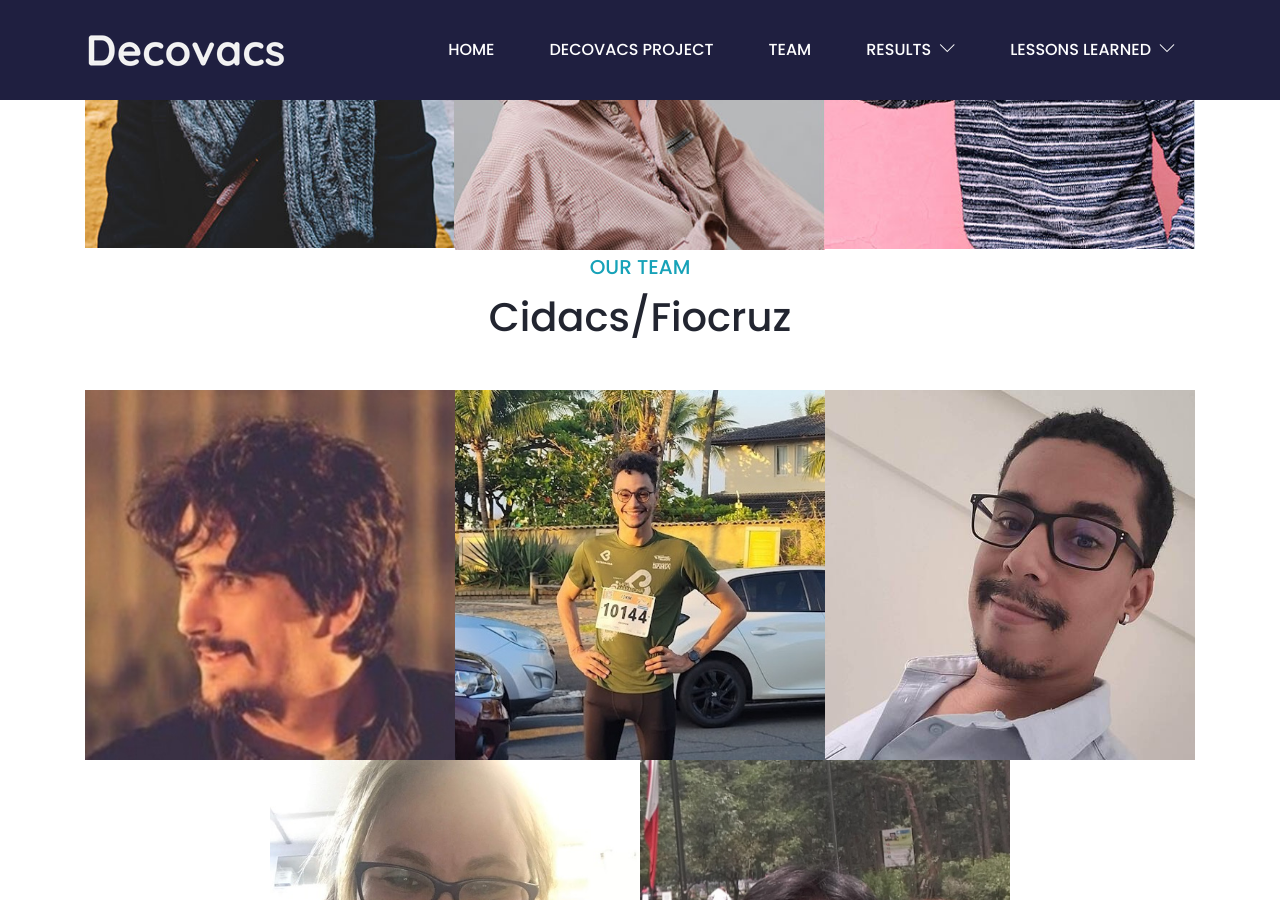
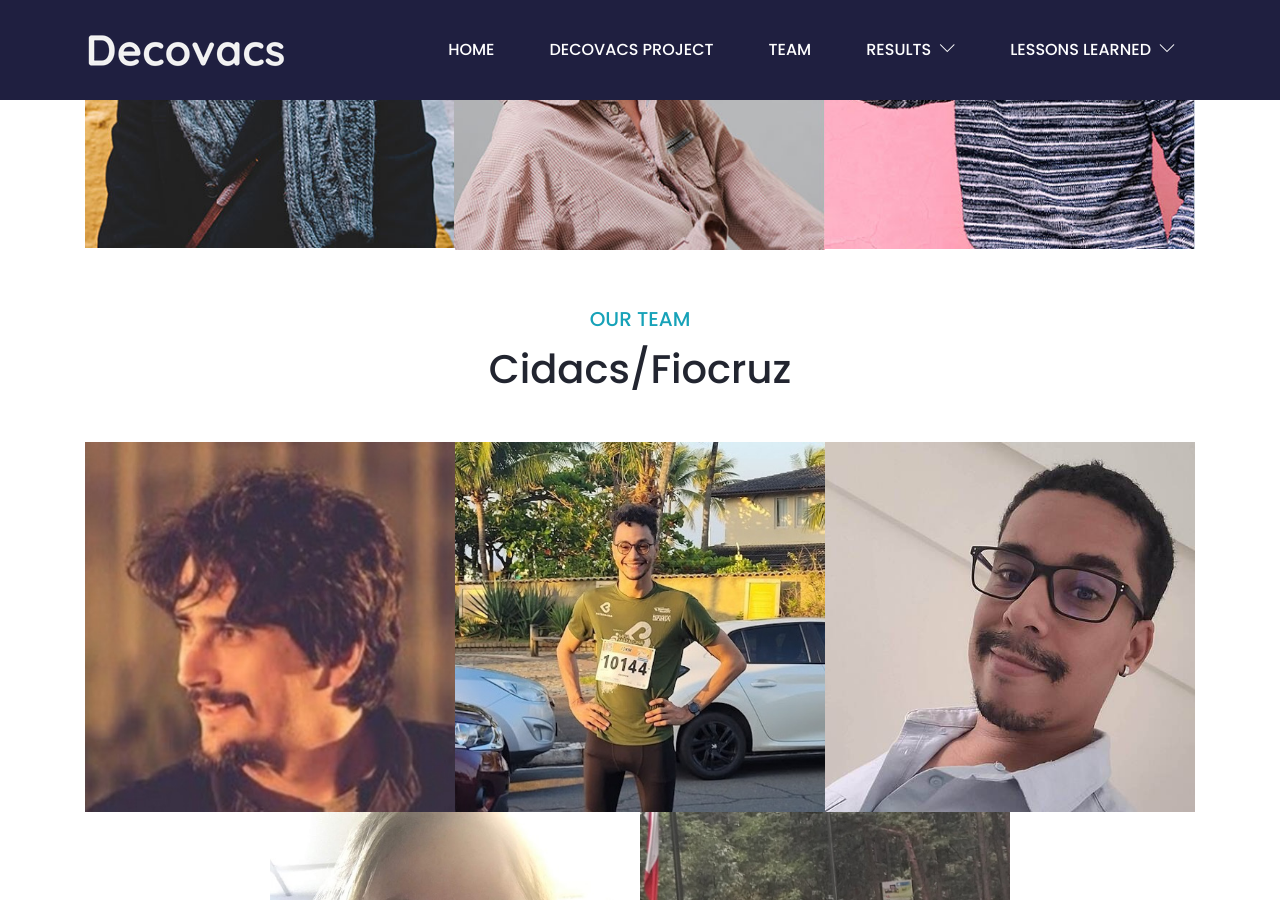
Before and after one commit to decovacs/decovacs.github.io, a Jekyll site: the page built from team.html, in a window 1280 px wide and 900 px high, scrolled down 2597 px. Built offline with Jekyll 4.4.1, drawn with Linux system fonts in a browser that asks for light colours.

Commit message:
Update team.html

```diff
--- a/team.html
+++ b/team.html
@@ -113,7 +113,7 @@
 				</div>
 			</div>
 		</div>
-
+		<br><br>
 		<div class="row justify-content-center">
 			<div class="col-lg-7 text-center">
 				<span class="h5 text-color text-uppercase">
@@ -146,7 +146,7 @@
 				<div class="team-item position-relative">
 					<img src="{{'/assets/images/team/juracy-bertolo.jpeg' | relative_url}}" alt="" class="img-fluid w-100">
 					<div class="team-overlay-content px-4 py-3">
-						<h5 class="mb-0 text-white">Juracy Bertoldo</h5>
+						<h5 class="mb-0 text-white">Juracy Bertoldo Santos Junior</h5>
 						<p>Manager</p>
 					</div>
 				</div>
@@ -159,7 +159,7 @@
 				<div class="team-item position-relative">
 					<img src="{{'/assets/images/team/pilar-veras.jpeg' | relative_url}}" alt="" class="img-fluid w-100">
 					<div class="team-overlay-content px-4 py-3">
-						<h5 class="mb-0 text-white">Pilar Veras</h5>
+						<h5 class="mb-0 text-white">Pilar Tavares Veras Florentino</h5>
 						<p>Manager</p>
 					</div>
 				</div>
@@ -168,7 +168,7 @@
 				<div class="team-item position-relative">
 					<img src="{{'/assets/images/team/renzo-ortiz.jpg' | relative_url}}" alt="" class="img-fluid w-100">
 					<div class="team-overlay-content px-4 py-3">
-						<h5 class="mb-0 text-white">Renzo Ortiz</h5>
+						<h5 class="mb-0 text-white">Renzo Joel Flores Ortiz</h5>
 						<p>Manager</p>
 					</div>
 				</div>
```
